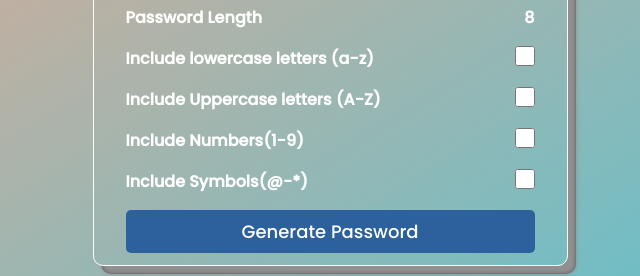
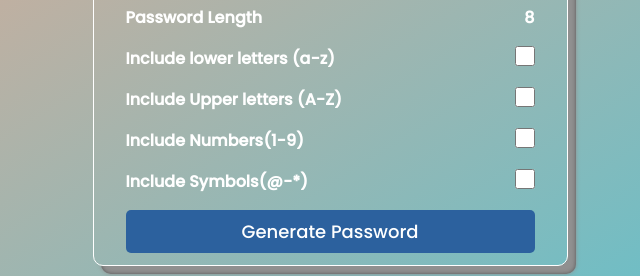
Before and after one commit to ASK-18/Password-Generator, a plain HTML site: page index.html in a window 1280 px wide. Shown: the part 356-632 px from the top of the page, 310-950 px from the left. Drawn offline with Linux system fonts and the light colour scheme.

Commit message:
words are changed

```diff
--- a/index.html
+++ b/index.html
@@ -25,11 +25,11 @@
       </div>
 
       <div class="row">
-        <label for="lowercase">Include lowercase letters (a-z)</label>
+        <label for="lowercase">Include lower letters (a-z)</label>
         <input type="checkbox" name="lowercase" id="lowercase" />
       </div>
       <div class="row">
-        <label for="uppercase">Include Uppercase letters (A-Z)</label>
+        <label for="uppercase">Include Upper letters (A-Z)</label>
         <input type="checkbox" name="uppercase" id="uppercase"  />
       </div>
 
```
